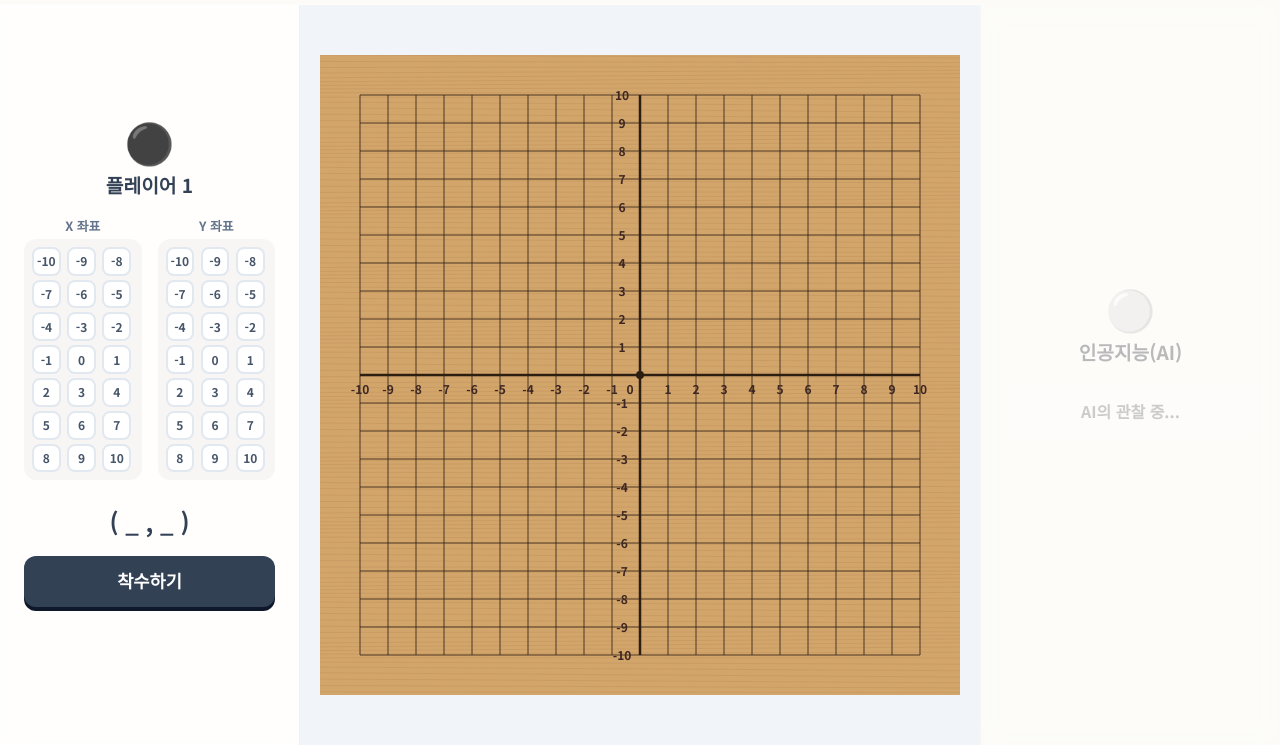
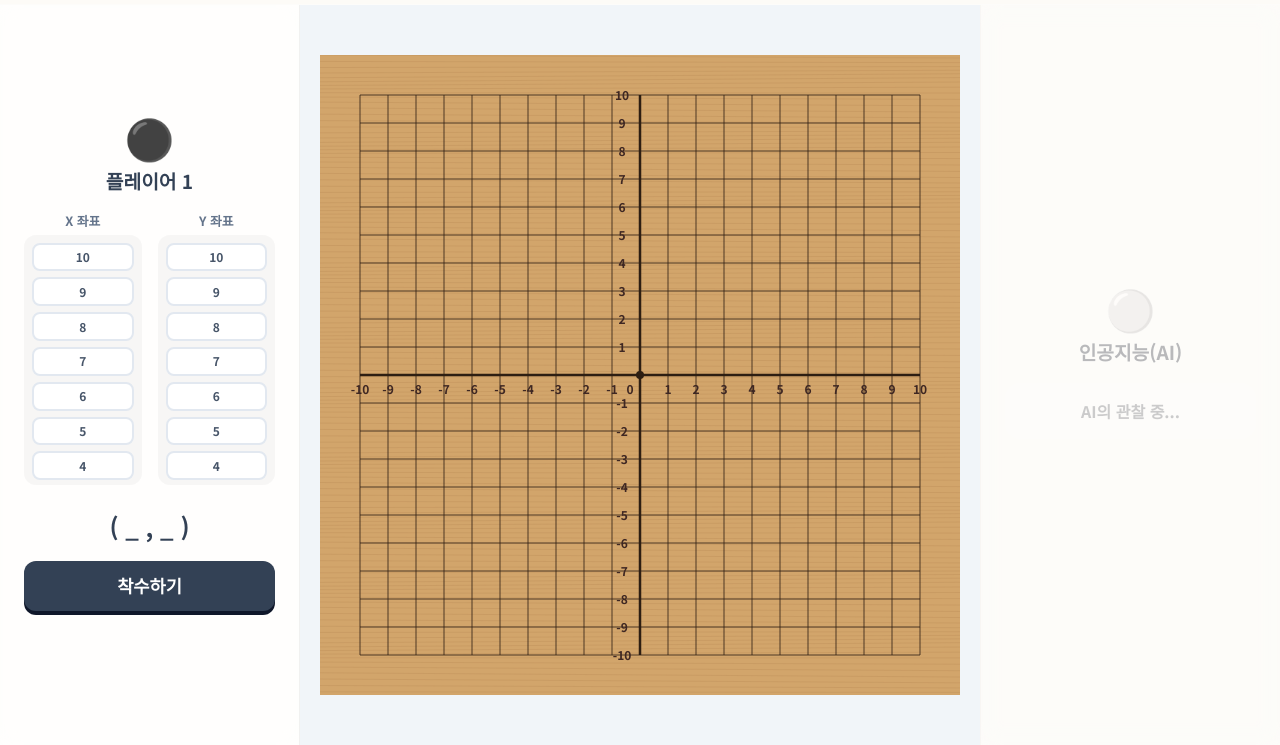
Before and after one commit to mathyujeong/mathmath, a website: page programs/omok.html in a window 1280 px wide. Both pictures are taken after a click on the button "🤖 AI와 대결하기". Shown: the part 71-816 px from the top of the page. Drawn offline with nearby package versions, Linux system fonts and the light colour scheme.

Commit message:
fix: update coordinate buttons order and layout, add scrolling

```diff
--- a/programs/omok.html
+++ b/programs/omok.html
@@ -52,7 +52,19 @@
         .input-record:focus { border-color: #ffd6e0; }
 
         /* Coordinate Selection Grid */
-        .coord-grid { display: grid; grid-template-columns: repeat(3, 1fr); gap: 4px; padding: 8px; background: rgba(0,0,0,0.03); border-radius: 12px; }
+        .coord-grid {
+            display: grid;
+            grid-template-columns: 1fr;
+            gap: 6px;
+            padding: 8px;
+            background: rgba(0,0,0,0.03);
+            border-radius: 12px;
+            max-height: 250px;
+            overflow-y: auto;
+            scrollbar-width: thin;
+        }
+        .coord-grid::-webkit-scrollbar { width: 6px; }
+        .coord-grid::-webkit-scrollbar-thumb { background: #cbd5e1; border-radius: 10px; }
         .coord-title { font-size: 0.8rem; font-weight: 700; color: #64748b; margin-bottom: 4px; text-align: center; }
 
         @media (max-width: 1024px) {
@@ -224,10 +236,10 @@
                 axes.forEach((axis) => {
                     const container = document.getElementById(`${side}-${axis}-btns`);
                     container.innerHTML = '';
-                    // Range -10 to 10
-                    for(let v = -10; v <= 10; v++) {
+                    // Range 10 to -10 (Positive at top, Negative at bottom)
+                    for(let v = 10; v >= -10; v--) {
                         const b = document.createElement('button');
-                        b.className = 'coord-btn';
+                        b.className = 'coord-btn w-full'; // Full width for single column
                         b.textContent = v;
                         b.onclick = () => {
                             sel[pi][axis==='x'?0:1] = v;
```
